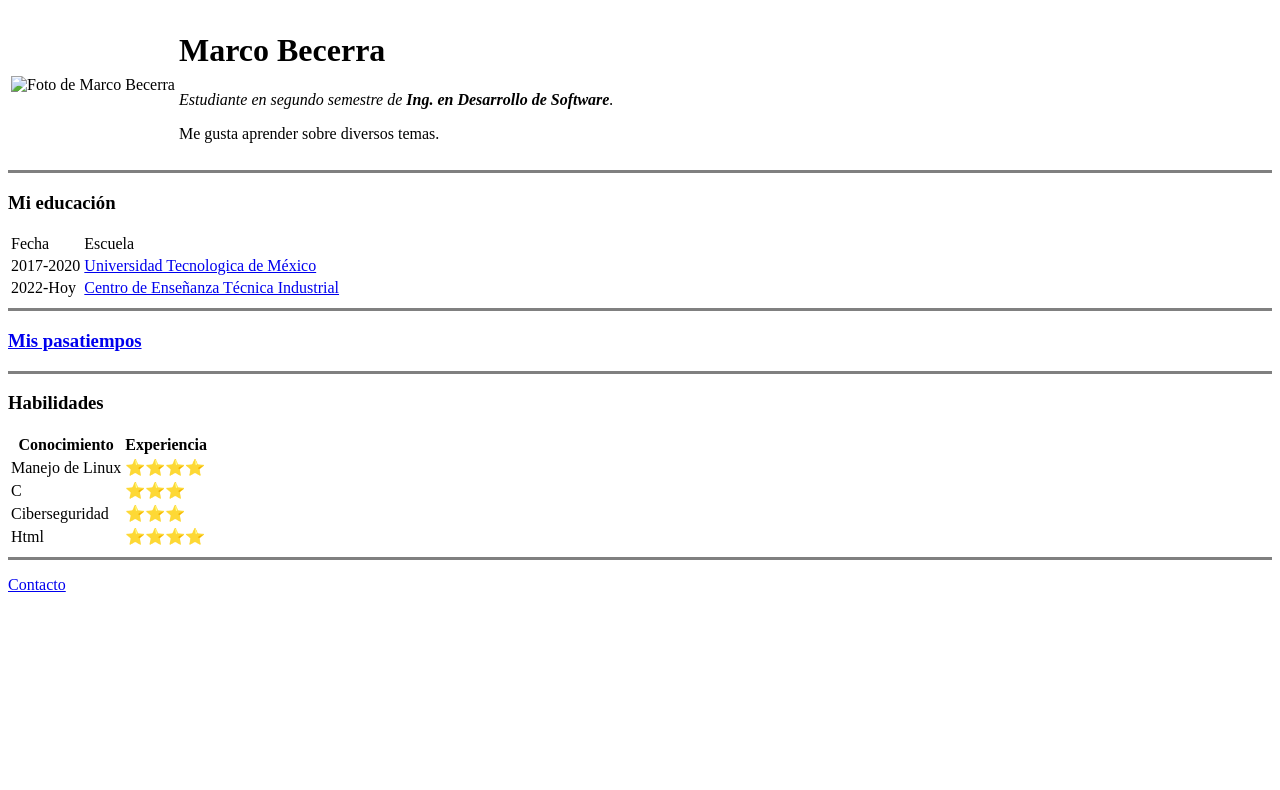
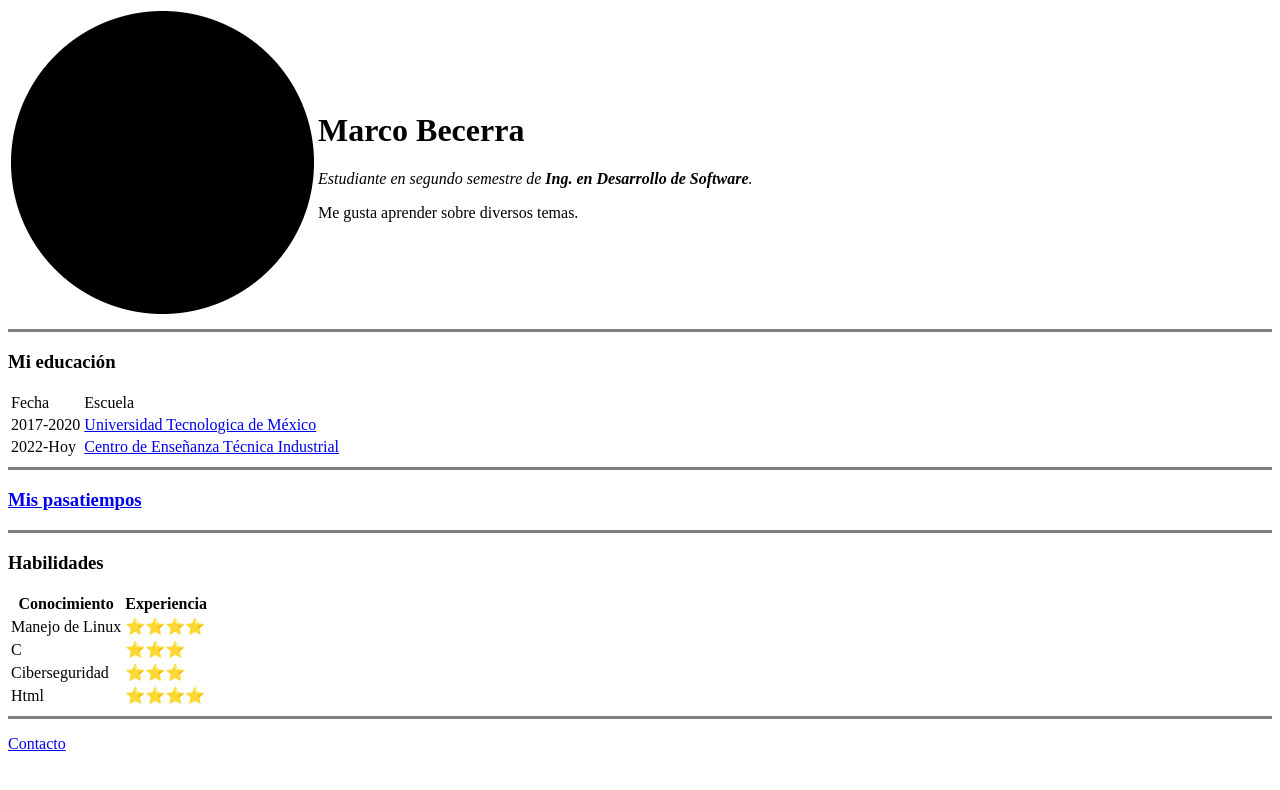
Before and after one commit to Unfiw/CV, a plain HTML site: page index.html in a window 1280 px wide. Drawn offline with Linux system fonts and the light colour scheme; the site is published under a folder, as on GitHub Pages, so addresses that start at the root find nothing.

Commit message:
Update index.html

```diff
--- a/index.html
+++ b/index.html
@@ -11,7 +11,7 @@
 <body>
   <table>
     <tr>
-      <td><img src="/images/profile.png" alt="Foto de Marco Becerra"></td>
+      <td><img src="images/profile.png" alt="Foto de Marco Becerra"></td>
       <td><h1>Marco Becerra</h1>
       <p><em>Estudiante en segundo semestre de <strong> Ing. en Desarrollo de Software</strong>.</em></p>
       <p>Me gusta aprender sobre diversos temas.</p></td>
```
